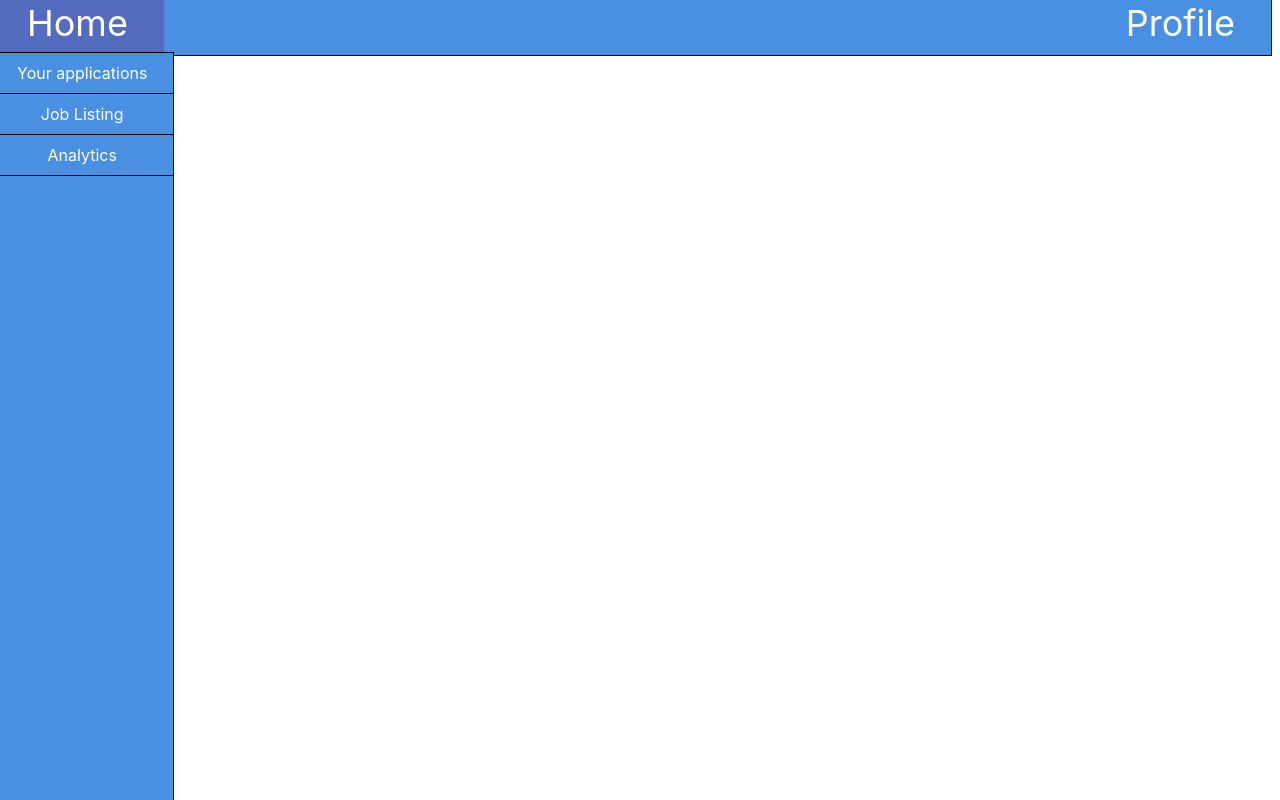
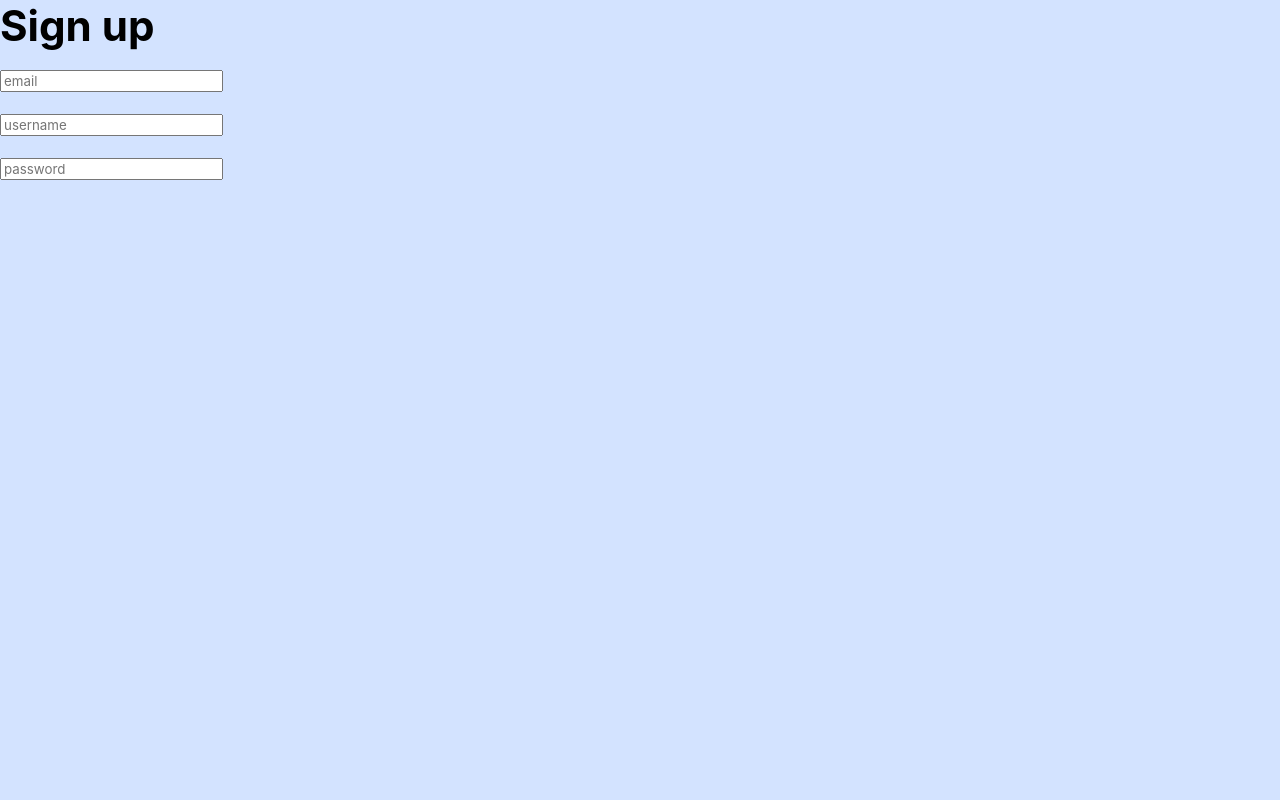
Before and after one commit to Panfi98/BrainsFrontend, a React (Vite) app: page /signup in a window 1280 px wide. Built offline with nearby package versions, Linux system fonts and the light colour scheme.

Commit message:
outlined the structure of the sign-up page, and introduced logic

```diff
--- a/src/App.jsx
+++ b/src/App.jsx
@@ -13,6 +13,7 @@ import StageSkillsInfo from './Components/CVmaker/StageSkillsInfo.jsx';
 import StageExperienceInfo from './Components/CVmaker/StageExperienceInfo.jsx';
 import StageCertificationInfo from './Components/CVmaker/StageCertificationInfo.jsx';
 import Profile from './Components/ProfilePage/Profile.jsx';
+import {SignUp} from "./Components/Authorization/SignUp.jsx";
 
 function App() {
   const location = useLocation();
@@ -20,10 +21,11 @@ function App() {
   return (
     <AuthProvider>
       <div className="grid-container">
-        {(location.pathname !== "/login" && location.pathname !== "/") && <Navbar />}
+        {(location.pathname !== "/login" && location.pathname !== "/" && location.pathname !== "/signup") && <Navbar />}
           <Routes>
             <Route path="/" element={<FirstPage />}/>
             <Route path="/login" element={<Login />}/>
+            <Route path="/signup" element={<SignUp/>}/>
             <Route path="/profile" element={<Profile />}/>
             <Route path="/dashboard" element={<Dashboard />}/>
             <Route path="/your-applications" element={<YourApplications />}/>
--- a/src/Components/Authorization/Login.css
+++ b/src/Components/Authorization/Login.css
@@ -1,4 +1,11 @@
 .login-container{
+    width: 100vw;
+    height: 100vh;
+    background-color: #D3E3FF;
+    font-size: 36px;
+}
+
+.signup-container{
     width: 100vw;
     height: 100vh;
     background-color: #D3E3FF;
@@ -22,9 +29,9 @@
     top: 25%;
     transform: translate(-50%, -50%);
     box-shadow: 4px 4px 16px #00000040,
-                -4px -4px 16px #00000040;
+    -4px -4px 16px #00000040;
     font-weight: 500;
-            }
+}
 
 .login input {
     width: 638px;
--- /dev/null
+++ b/src/Components/Authorization/SignUp.css
@@ -0,0 +1,6 @@
+.signup-container{
+    width: 100vw;
+    height: 100vh;
+    background-color: #D3E3FF;
+    font-size: 36px;
+}
--- /dev/null
+++ b/src/Components/Authorization/SignUp.jsx
@@ -0,0 +1,47 @@
+import {useNavigate} from "react-router-dom";
+import {useState} from "react";
+import {TextInput} from "../Input Field/TextInput.jsx";
+import {CreateUser} from "../../Fetcher/CreateUser.js";
+
+export function SignUp() {
+
+    const [newUserData, setNewUserData] = useState({username: "", password: "", password2: "", email: ""});
+    const [fetchStatus, setFetchStatus] = useState(false);
+    const navigate = useNavigate()
+
+    const onChange = (e) => {
+        e.preventDefault();
+        const {name, value} = e.target
+        setNewUserData({...newUserData, [name]: value})
+    }
+
+    const onSubmit = async (e)=>{
+        e.preventDefault();
+        try{
+            if (newUserData.password === newUserData.password2) {
+                const response = await CreateUser(newUserData)
+                if (response.status === 200) {
+                    navigate('/login')
+                    console.log('Successfully signed up')
+                }
+            }
+        }
+        catch(error){
+            console.log(error)
+        }
+
+    }
+
+    return (
+        <div className='signup-container'>
+            <div className={'signup'}>
+                <h3>Sign up</h3>
+                <TextInput label={'email'} onChange={onChange} value={newUserData.email}/>
+                <TextInput label={'username'} onChange={onChange} value={newUserData.username}/>
+                <TextInput label={'password'} onChange={onChange} value={newUserData.password}/>
+                <div className='login-footer'>
+                </div>
+            </div>
+        </div>
+    )
+}
--- /dev/null
+++ b/src/Fetcher/CreateUser.js
@@ -0,0 +1,24 @@
+
+
+export async function CreateUser(userData){
+    const {username, password, password2, email,} = userData
+    if (password !== password2) {
+        return alert('Passwords do not match')
+    }
+    const response = await fetch(import.meta.env.VITE_BRAIN_SIGNUP_ENDPOINT, {
+        method: "POST",
+        headers: {
+            'accept': '*/*',
+            'Content-Type': 'application/json'
+        },
+        body: JSON.stringify({
+            username: username,
+            password: password,
+            email: email,
+        })
+    });
+    if (!response.ok) {
+        return alert('Failed to create user');
+    }
+    return response;
+}
```
Also changed, not shown: src/dev/index.js (added, +9 -0 lines), src/dev/palette.jsx (added, +25 -0 lines), src/dev/previews.jsx (added, +11 -0 lines), src/dev/useInitial.js (added, +15 -0 lines).
